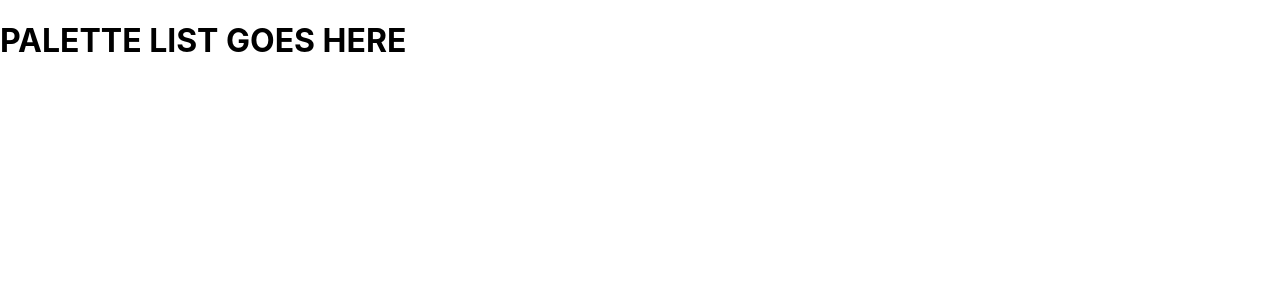
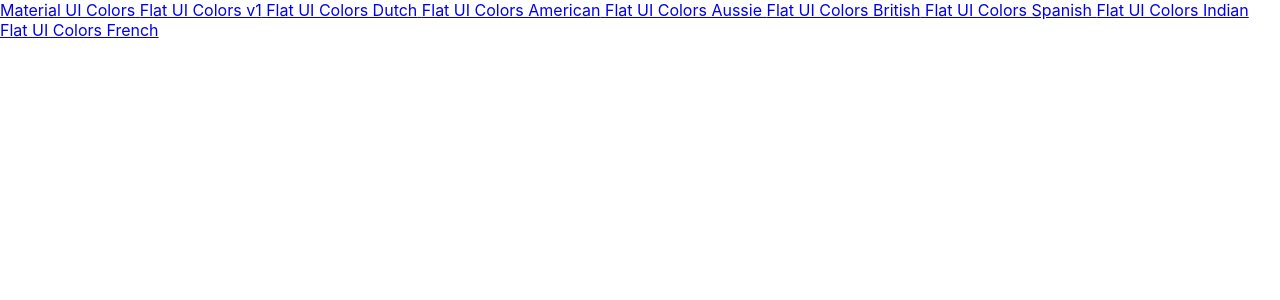
Before and after one commit to roger-rangel/First-React-App, a React (Create React App) app: page / in a window 1280 px wide. Shown: the top 300 px of the page. Built offline with nearby package versions, Linux system fonts and the light colour scheme.

Commit message:
Add PaletteList and Links

```diff
--- a/package.json
+++ b/package.json
@@ -6,6 +6,7 @@
     "@emotion/react": "^11.7.1",
     "@emotion/styled": "^11.6.0",
     "@material-ui/core": "^4.12.3",
+    "@material-ui/icons": "^4.11.2",
     "@mui/icons-material": "^5.3.1",
     "@mui/material": "^5.3.0",
     "@mui/styles": "^5.3.0",
--- a/src/App.js
+++ b/src/App.js
@@ -2,14 +2,14 @@
 import React from 'react';
 import { Routes, Route } from "react-router-dom";
 import Palette from './Palette';
-// import PaletteList from './PaletteList';
+import PaletteList from './PaletteList';
 
 function App() {
     return (
       <Routes>
         <Route
           path="/"
-          element={<h1>PALETTE LIST GOES HERE</h1>}
+          element={<PaletteList />}
         />
         <Route
           path="/palette/:id"
--- a/src/Navbar.js
+++ b/src/Navbar.js
@@ -1,6 +1,7 @@
 /* eslint-disable no-useless-constructor */
 /* eslint-disable no-unused-vars */
 import React, { Component } from "react";
+import { Link } from "react-router-dom";
 import Select from '@mui/material/Select';
 import MenuItem from '@mui/material/MenuItem';
 import Snackbar from '@mui/material/Snackbar';
@@ -35,7 +36,7 @@ class Navbar extends Component {
     return (
       <header className='Navbar'>
         <div className='logo'>
-          <a href='/'>reactcolorpicker</a>
+          <Link to='/'>reactcolorpicker</Link>
         </div>
         <div className='slider-container'>
             <span>Level: {level}</span>
--- /dev/null
+++ b/src/PaletteList.js
@@ -0,0 +1,13 @@
+import React from "react";
+import { Link } from "react-router-dom";
+import seedColors from './seedColors';
+
+export default function PaletteList() {
+  const palettes = seedColors;
+
+  return (
+    palettes.map(palette => {
+      return <Link to={`/palette/${palette.id}`}> {palette.paletteName}</Link>
+    })
+  )
+}
```
Also changed, not shown: 1 other file (tests, documents, lock files or other folders).
